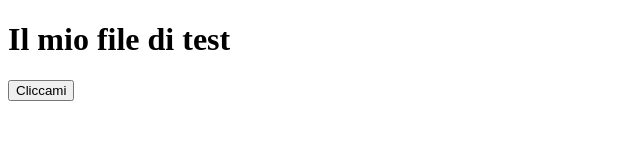
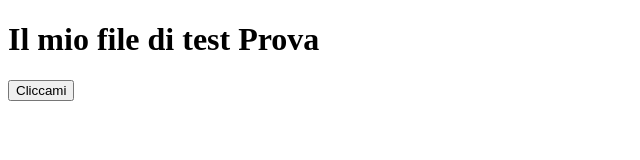
Before and after one commit to giuseppelibro8/git-test, a plain HTML site: page Index.html in a window 1280 px wide. Shown: the whole page, without its empty margins (0-640 px from the left). Drawn offline with Linux system fonts and the light colour scheme.

Commit message:
Update H1 Index.html

```diff
--- a/Index.html
+++ b/Index.html
@@ -6,7 +6,7 @@
     <title>Document</title>
   </head>
   <body>
-    <h1>Il mio file di test</h1>
+    <h1>Il mio file di test Prova</h1>
     <button>Cliccami</button>
   </body>
 </html>
```
